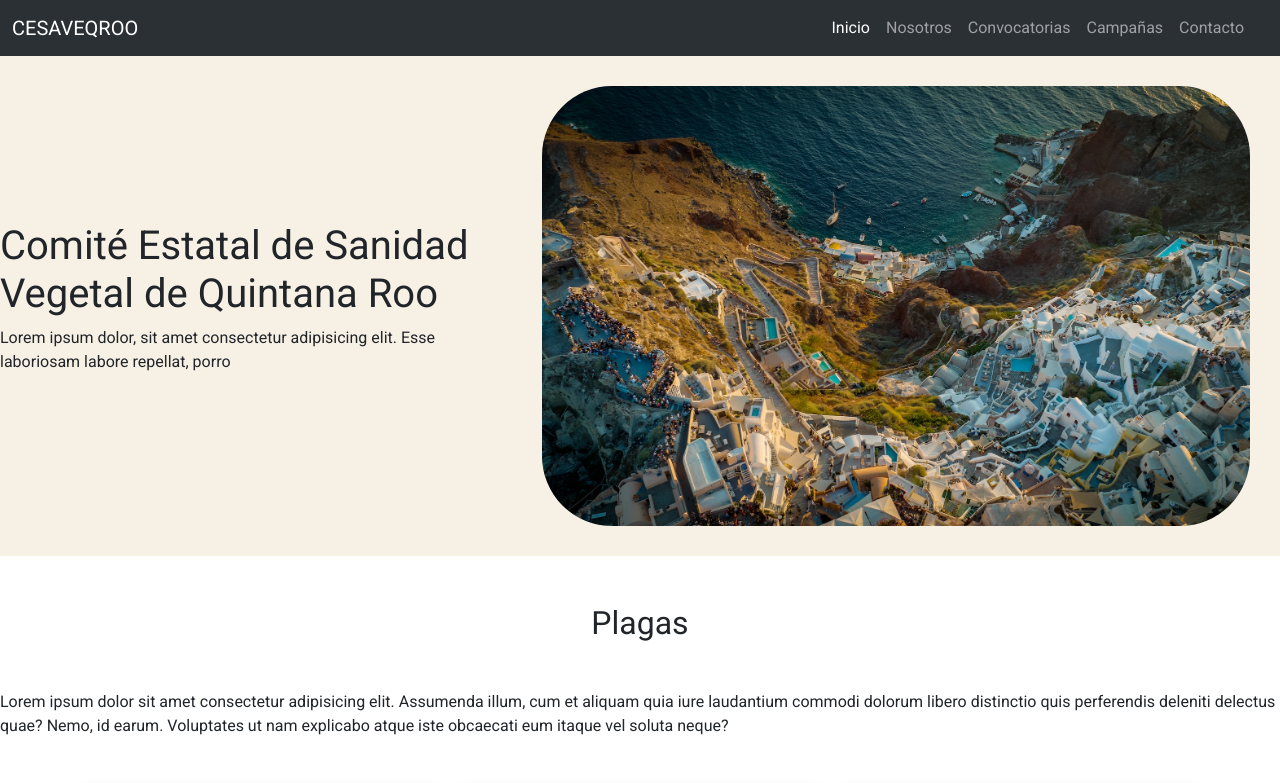
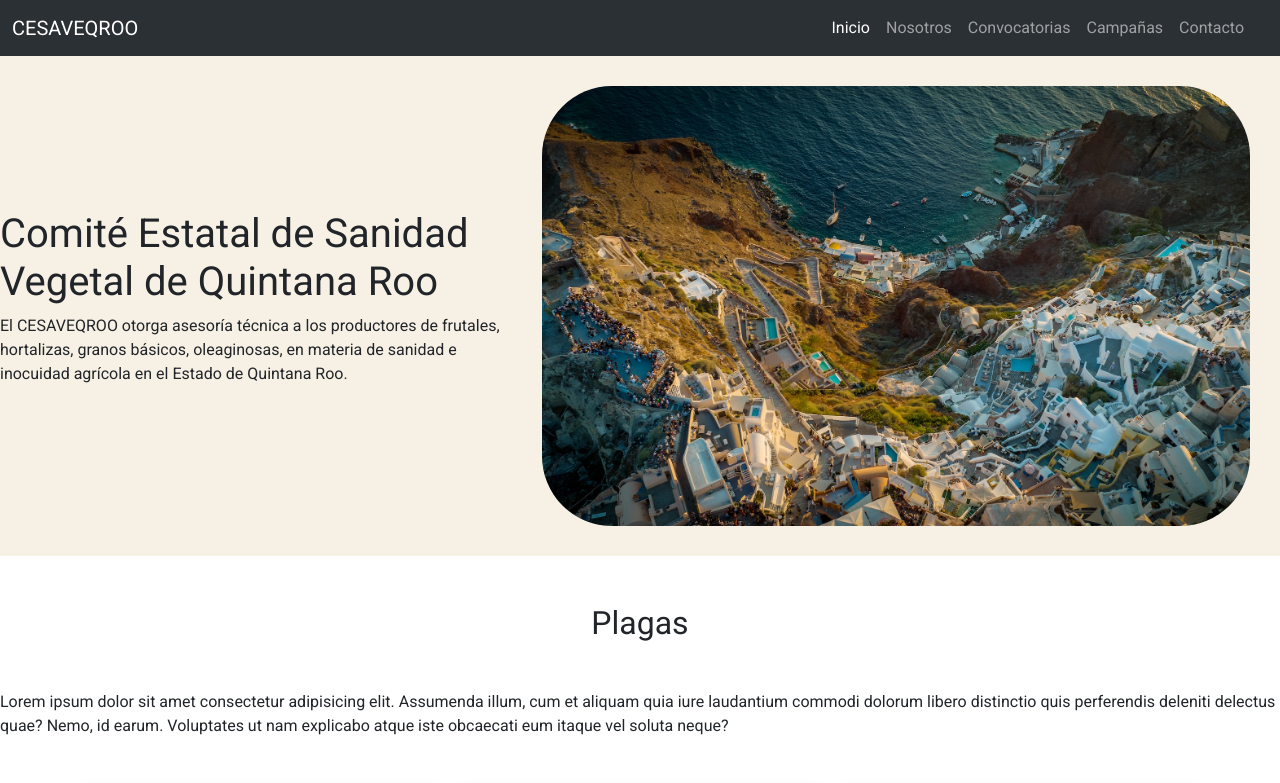
Before and after one commit to IsraelKuk/Preentrega2kuk, a plain HTML site: page index.html in a window 1280 px wide. Shown: the top 783 px of the page. Drawn offline with nearby package versions, Linux system fonts and the light colour scheme.

Commit message:
cambios en index

```diff
--- a/index.html
+++ b/index.html
@@ -54,9 +54,8 @@
         <section class="hero">
             <div class="hero_content">
                 <h1>Comité Estatal de Sanidad Vegetal de Quintana Roo</h1>
-                <p>Lorem ipsum dolor, sit amet consectetur adipisicing elit. Esse laboriosam labore repellat, porro
-
-                </p>
+                <p>El CESAVEQROO otorga asesoría técnica a los productores de frutales, hortalizas, granos básicos,
+                    oleaginosas, en materia de sanidad e inocuidad agrícola en el Estado de Quintana Roo.</p>
             </div>
             <img src="./images/gente.jpg" alt="">
         </section>
```
